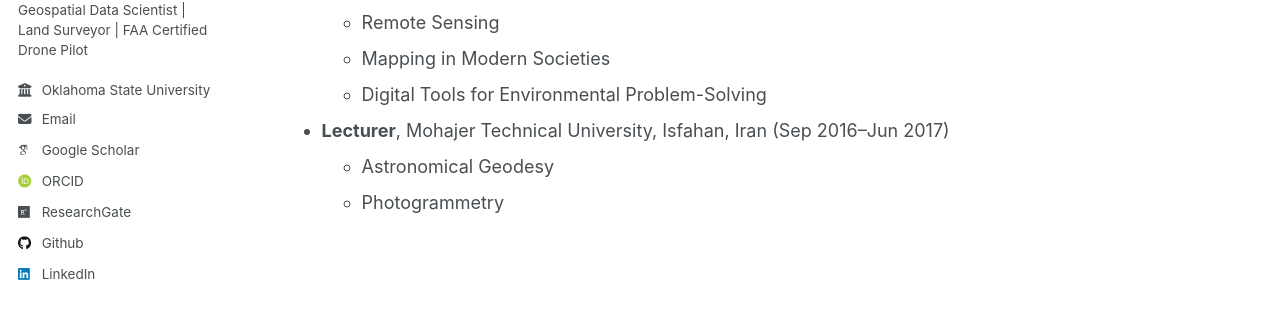
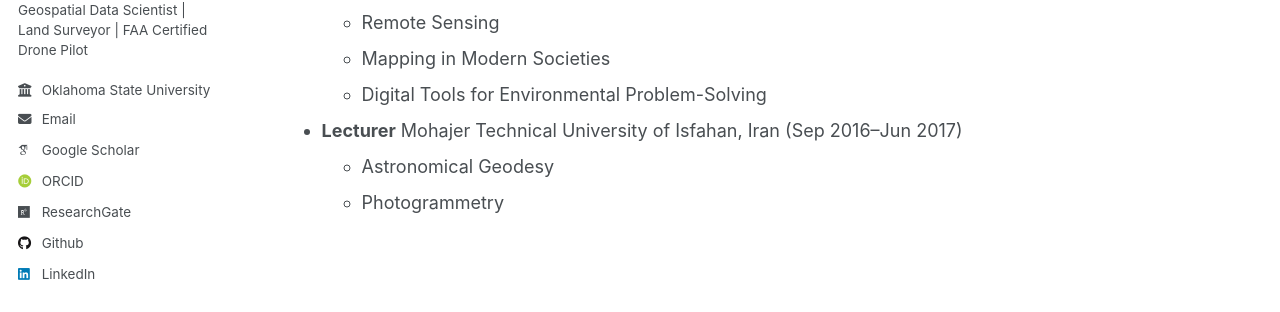
Before and after one commit to eforoutan/eforoutan.github.io, a Jekyll site: the page built from _pages/teaching.html, in a window 1280 px wide. Shown: the part 323-635 px from the top of the page. Built offline with Jekyll 4.4.1, drawn with Linux system fonts in a browser that asks for light colours; some web fonts are replaced.

```diff
--- a/_pages/teaching.html
+++ b/_pages/teaching.html
@@ -19,7 +19,7 @@ author_profile: true
     </ul>
   </li>
 
-  <li><strong>Lecturer</strong>, Mohajer Technical University, Isfahan, Iran (Sep 2016–Jun 2017)
+  <li><strong>Lecturer</strong> Mohajer Technical University of Isfahan, Iran (Sep 2016–Jun 2017)
     <ul>
       <li>Astronomical Geodesy</li>
       <li>Photogrammetry</li>
```
